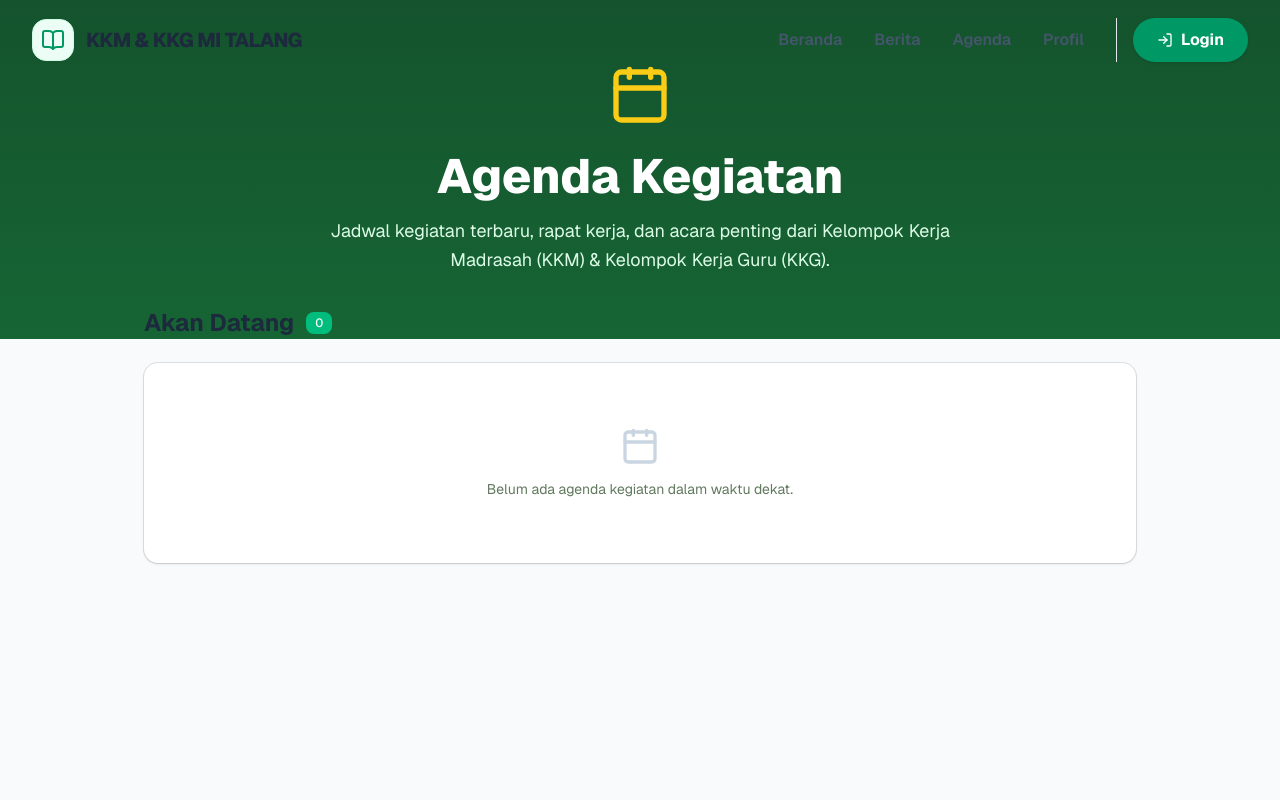
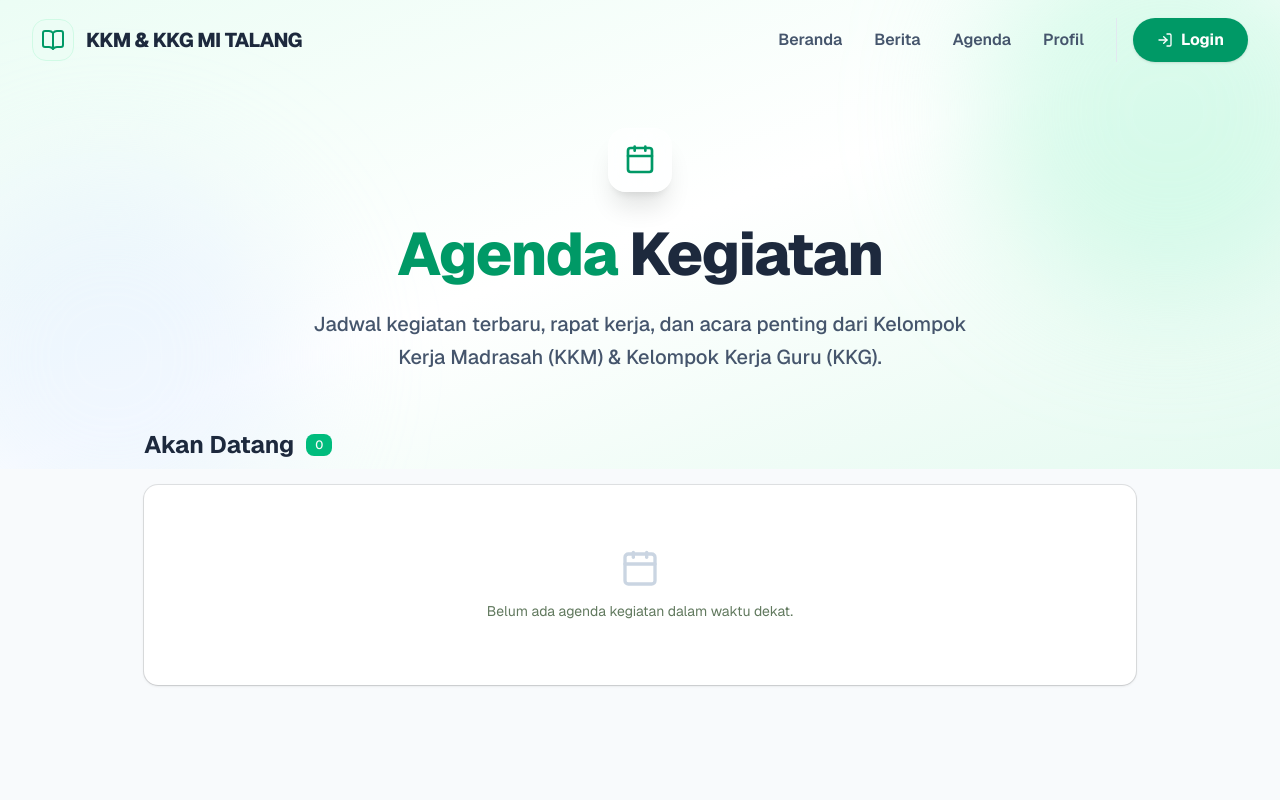
Before and after one commit to vikarmaulanaarrisyad/kkm-kkg-talang, a Next.js app: page /agenda in a window 1280 px wide. Shown: the top 800 px of the page. Built offline with nearby package versions, Linux system fonts and the light colour scheme.

Commit message:
feat: implement landing, profile, agenda, and login pages with data fetching from Google Sheets

```diff
--- a/src/app/agenda/page.tsx
+++ b/src/app/agenda/page.tsx
@@ -47,17 +47,25 @@ export default async function AgendaPage() {
 
   return (
     <main className="flex-grow flex flex-col w-full bg-slate-50 min-h-screen pb-20">
-      <div className="bg-gradient-to-b from-madrasah-900 to-madrasah-800 text-white py-16">
-        <div className="max-w-4xl mx-auto px-4 text-center">
-          <Calendar className="w-16 h-16 mx-auto mb-6 text-gold-400" />
-          <h1 className="text-4xl md:text-5xl font-extrabold mb-4">Agenda Kegiatan</h1>
-          <p className="text-madrasah-100 text-lg max-w-2xl mx-auto leading-relaxed">
+      <section className="w-full bg-gradient-to-br from-emerald-50 via-white to-emerald-100/50 pt-32 pb-24 px-4 sm:px-6 relative overflow-hidden">
+        {/* Subtle Background Pattern/Glow */}
+        <div className="absolute top-0 right-0 -mr-20 -mt-20 w-64 h-64 sm:w-96 sm:h-96 rounded-full bg-emerald-200/40 blur-3xl" />
+        <div className="absolute bottom-0 left-0 -ml-20 -mb-20 w-64 h-64 sm:w-96 sm:h-96 rounded-full bg-blue-100/40 blur-3xl" />
+
+        <div className="max-w-4xl mx-auto relative z-10 text-center text-slate-800">
+          <div className="w-16 h-16 bg-white/50 backdrop-blur-md rounded-2xl border border-white/40 flex items-center justify-center mx-auto mb-8 shadow-xl">
+            <Calendar className="w-8 h-8 text-emerald-600" />
+          </div>
+          <h1 className="text-4xl md:text-5xl lg:text-6xl font-extrabold tracking-tight mb-6">
+            <span className="text-emerald-600">Agenda</span> Kegiatan
+          </h1>
+          <p className="text-lg md:text-xl text-slate-600 max-w-2xl mx-auto font-medium leading-relaxed">
             Jadwal kegiatan terbaru, rapat kerja, dan acara penting dari Kelompok Kerja Madrasah (KKM) & Kelompok Kerja Guru (KKG).
           </p>
         </div>
-      </div>
+      </section>
 
-      <div className="max-w-5xl mx-auto px-4 -mt-8 relative z-10 w-full space-y-12">
+      <div className="max-w-5xl mx-auto px-4 -mt-10 relative z-20 w-full space-y-12">
         {/* Agenda Akan Datang */}
         <section>
           <div className="flex items-center gap-3 mb-6">
--- a/src/app/login/page.tsx
+++ b/src/app/login/page.tsx
@@ -4,20 +4,7 @@ import { redirect } from "next/navigation";
 import LoginForm from "./LoginForm";
 import Link from "next/link";
 import { ArrowLeft, BookOpen, GraduationCap, Users } from "lucide-react";
-import { getOrCreateGoogleSheet } from "@/lib/google-sheets";
-
-async function getSiteName() {
-  const spreadsheetId = process.env.GOOGLE_SPREADSHEET_ID;
-  if (!spreadsheetId) return "KKM & KKG";
-  try {
-    const sheet = await getOrCreateGoogleSheet(spreadsheetId, "Settings", ['key', 'value']);
-    const rows = await sheet.getRows();
-    const siteRow = rows.find(r => r.get('key') === 'site_name');
-    return siteRow ? siteRow.get('value') || "KKM & KKG" : "KKM & KKG";
-  } catch (e) {
-    return "KKM & KKG";
-  }
-}
+import { getCachedSiteName } from "@/lib/settings";
 
 export default async function LoginPage() {
   const session = await getServerSession(authOptions);
@@ -26,7 +13,7 @@ export default async function LoginPage() {
     redirect("/dashboard");
   }
 
-  const siteName = await getSiteName();
+  const siteName = await getCachedSiteName();
 
   return (
     <div className="min-h-screen w-full flex flex-col md:flex-row bg-slate-50 font-sans selection:bg-emerald-500 selection:text-white">
--- a/src/app/page.tsx
+++ b/src/app/page.tsx
@@ -75,6 +75,20 @@ async function getPengurus() {
   }
 }
 
+
+async function getTotalGuru() {
+  const spreadsheetId = process.env.GOOGLE_SPREADSHEET_ID;
+  if (!spreadsheetId) return 0;
+  try {
+    const sheet = await getOrCreateGoogleSheet(spreadsheetId, "Guru", ['id', 'nama', 'nuptk']);
+    const rows = await sheet.getRows();
+    return rows.length;
+  } catch (error) {
+    console.error("Gagal mengambil total guru", error);
+    return 0;
+  }
+}
+
 async function getLatestNews() {
   const spreadsheetId = process.env.GOOGLE_SPREADSHEET_ID;
   if (!spreadsheetId) return [];
@@ -132,7 +146,7 @@ async function getUpcomingAgendas() {
 }
 
 export default async function Home() {
-  const [latestNews, categories, siteName, upcomingAgendas, unduhanData, profilSettings, pengurusData] = await Promise.all([
+  const [latestNews, categories, siteName, upcomingAgendas, unduhanData, profilSettings, pengurusData, totalGuru] = await Promise.all([
     getLatestNews(),
     getCategories(),
     getCachedSiteName(),
@@ -140,6 +154,7 @@ export default async function Home() {
     getUnduhan(),
     getProfilSettings(),
     getPengurus(),
+    getTotalGuru(),
   ]);
 
   // Strip HTML from content for snippet
@@ -198,7 +213,7 @@ export default async function Home() {
                   <Users className="w-6 h-6 text-emerald-600" />
                 </div>
                 <div className="flex flex-col text-left">
-                  <span className="text-xl sm:text-2xl font-black text-slate-800 leading-none">50+</span>
+                  <span className="text-xl sm:text-2xl font-black text-slate-800 leading-none">{totalGuru > 0 ? totalGuru : "50+"}</span>
                   <span className="text-[10px] sm:text-xs text-slate-500 font-bold uppercase mt-1">Anggota Aktif</span>
                 </div>
               </div>
--- a/src/app/profil/page.tsx
+++ b/src/app/profil/page.tsx
@@ -2,10 +2,14 @@ import { Metadata } from "next";
 import { getOrCreateGoogleSheet } from "@/lib/google-sheets";
 import { BookOpen, Users } from "lucide-react";
 
-export const metadata: Metadata = {
-  title: "Profil | KKM - KKG MI TALANG",
-  description: "Mengenal lebih dekat visi, misi, dan struktur organisasi Kelompok Kerja Guru Madrasah Ibtidaiyah Kecamatan Talang.",
-};
+export async function generateMetadata(): Promise<Metadata> {
+  const { getCachedSiteName } = await import("@/lib/settings");
+  const siteName = await getCachedSiteName();
+  return {
+    title: `Profil | ${siteName}`,
+    description: `Mengenal lebih dekat visi, misi, dan struktur organisasi ${siteName}.`,
+  };
+}
 
 async function getProfilSettings() {
   const spreadsheetId = process.env.GOOGLE_SPREADSHEET_ID;
@@ -50,21 +54,22 @@ export default async function ProfilPage() {
     getPengurus(),
   ]);
 
-  const siteName = profilSettings.site_name || "KKM - KKG MI TALANG";
+  const siteName = await (await import("@/lib/settings")).getCachedSiteName();
 
   return (
     <div className="flex flex-col min-h-screen bg-slate-50 font-sans">
-      <main className="flex-grow pt-20">
+      <main className="flex-grow flex flex-col">
         {/* HEADER SECTION */}
-        <section className="w-full bg-emerald-700 py-24 px-4 sm:px-6 relative overflow-hidden">
+        <section className="w-full bg-gradient-to-br from-emerald-50 via-white to-emerald-100/50 pt-32 pb-24 px-4 sm:px-6 relative overflow-hidden">
           {/* Subtle Background Pattern/Glow */}
-          <div className="absolute inset-0 bg-emerald-800/30"></div>
+          <div className="absolute top-0 right-0 -mr-20 -mt-20 w-64 h-64 sm:w-96 sm:h-96 rounded-full bg-emerald-200/40 blur-3xl" />
+          <div className="absolute bottom-0 left-0 -ml-20 -mb-20 w-64 h-64 sm:w-96 sm:h-96 rounded-full bg-blue-100/40 blur-3xl" />
 
-          <div className="max-w-5xl mx-auto relative z-10 text-center text-white">
+          <div className="max-w-5xl mx-auto relative z-10 text-center text-slate-800">
             <h1 className="text-4xl md:text-5xl lg:text-6xl font-extrabold tracking-tight mb-6">
-              Profil {siteName}
+              Profil <span className="text-emerald-600">{siteName}</span>
             </h1>
-            <p className="text-lg md:text-xl text-emerald-50 max-w-3xl mx-auto font-medium leading-relaxed">
+            <p className="text-lg md:text-xl text-slate-600 max-w-3xl mx-auto font-medium leading-relaxed">
               Mengenal lebih dekat visi, misi, dan struktur organisasi Kelompok Kerja Guru Madrasah Ibtidaiyah Kec. Talang.
             </p>
           </div>
```
